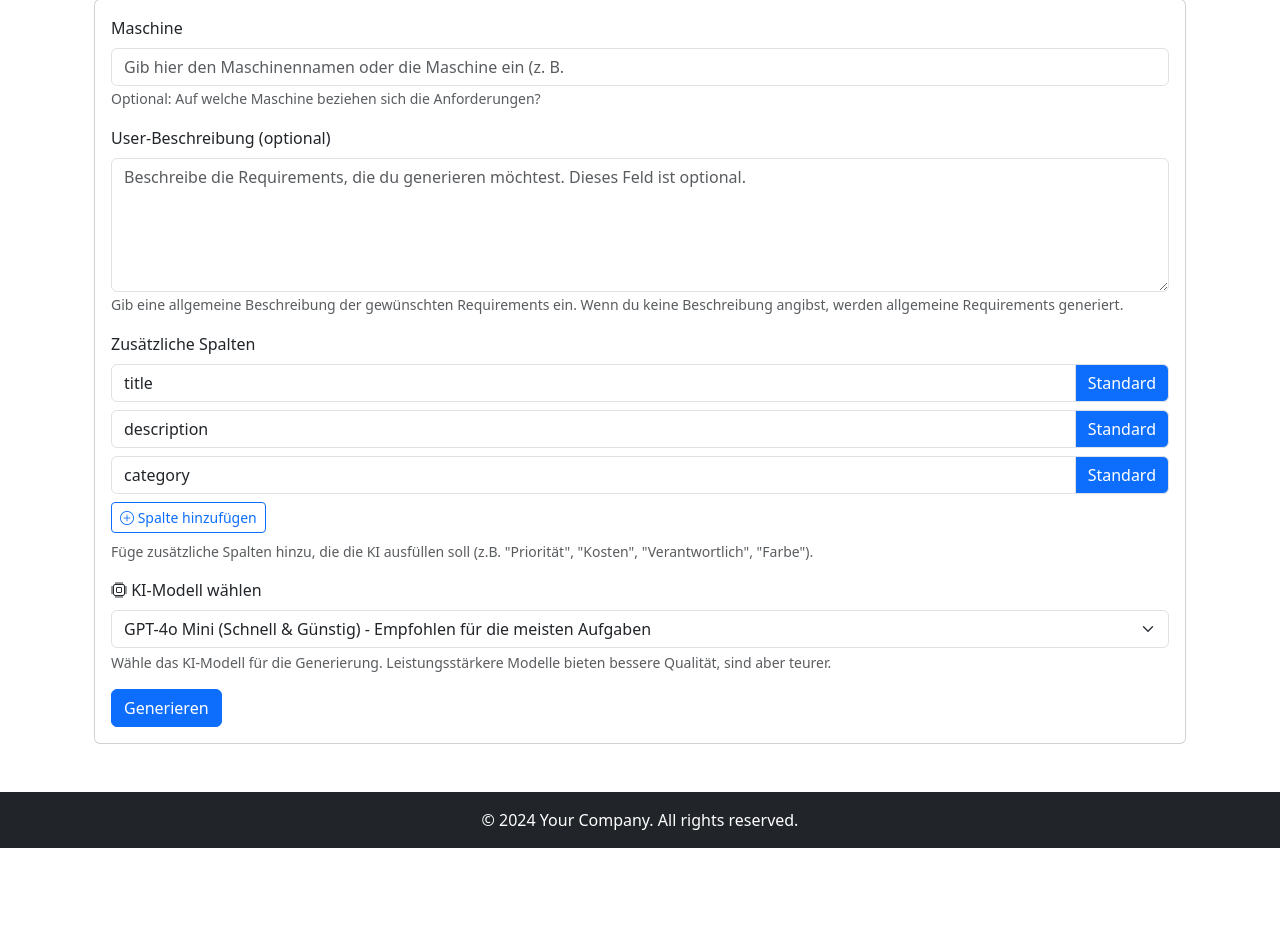
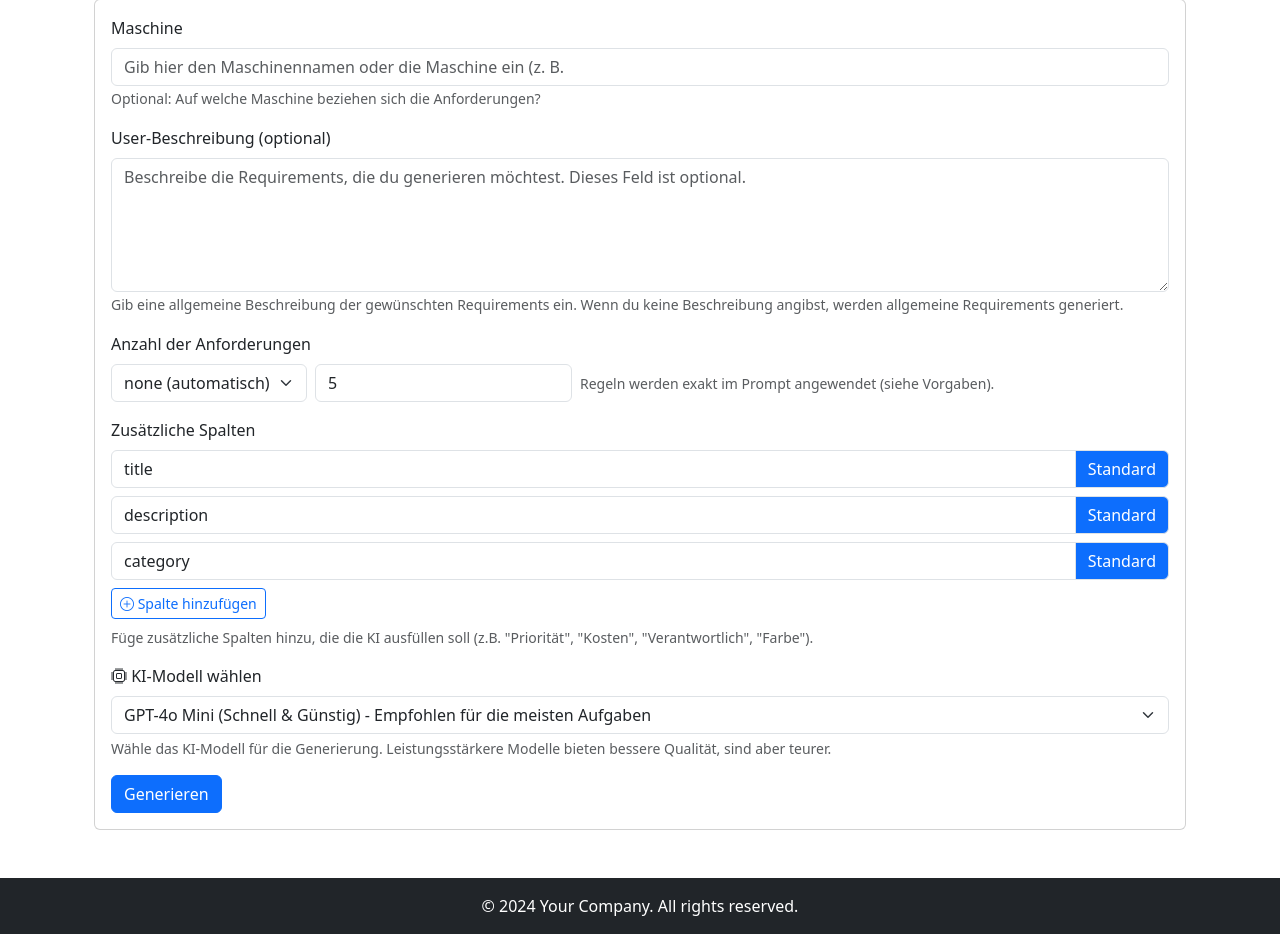
Before and after one commit to Aliwes1999/Interface_for_MBSE_Models, a Flask app: page /agent/1 in a window 1280 px wide. Shown: the part 319-1253 px from the top of the page. Before the commit the page ends 1167 px from the top, so only its background shows below. Run offline with Flask 3, Linux system fonts and the light colour scheme; a user stored in the database is signed in; tables that the repository leaves empty hold one stand-in row (values such as "Sample post").

```diff
--- a/app/templates/agent/agent.html
+++ b/app/templates/agent/agent.html
@@ -46,6 +46,26 @@ endblock %} {% block content %}
             Wenn du keine Beschreibung angibst, werden allgemeine Requirements
             generiert.</small
           >
+        </div>
+
+        <div class="mb-3">
+          <label class="form-label">Anzahl der Anforderungen</label>
+          <div class="row g-2 align-items-center">
+            <div class="col-auto">
+              <select class="form-select" id="amount_mode" name="amount_mode">
+                <option value="none" selected>none (automatisch)</option>
+                <option value="exact">exact (GENAU)</option>
+                <option value="min">min (MINDESTENS)</option>
+                <option value="max">max (HÖCHSTENS)</option>
+              </select>
+            </div>
+            <div class="col-auto">
+              <input type="number" min="1" class="form-control" id="amount_value" name="amount_value" placeholder="Wert" value="5" />
+            </div>
+            <div class="col-auto">
+              <small class="text-muted">Regeln werden exakt im Prompt angewendet (siehe Vorgaben).</small>
+            </div>
+          </div>
         </div>
 
         <div class="mb-3">
@@ -200,6 +220,36 @@ endblock %} {% block content %}
         combinedDescription += `Beschreibung: ${userDescription.trim()}\n`;
       }
 
+      // Read amount mode and value and append strict rules to the prompt.
+      const amountMode = (formData.get("amount_mode") || "none").toString();
+      let amountValueRaw = formData.get("amount_value");
+      let amountValue = parseInt(amountValueRaw, 10);
+      if (isNaN(amountValue) || amountValue < 1) {
+        amountValue = 5; // default
+      }
+
+      // Compute a small buffer for the 'min' rule. Use 20% rounded down, at least 1.
+      const buffer = Math.max(1, Math.floor(amountValue * 0.2));
+      const amount_value_plus_buffer = amountValue + buffer;
+
+      // Build exact instructions according to the 4 rules and append them
+      // EXACTLY as specified by the user (German text kept concise).
+      let amountInstruction = "";
+      if (amountMode === "exact") {
+        amountInstruction = `Erzeuge GENAU ${amountValue} Requirements.`;
+      } else if (amountMode === "min") {
+        amountInstruction = `Erzeuge mindestens ${amountValue} Requirements. Erzeuge nach Möglichkeit zwischen ${amountValue} und ${amount_value_plus_buffer} Requirements.`;
+      } else if (amountMode === "max") {
+        amountInstruction = `Erzeuge höchstens ${amountValue} Requirements. Erzeuge eine sinnvolle Anzahl <= ${amountValue}.`;
+      } else {
+        amountInstruction = `Wähle selbst eine sinnvolle Anzahl an Requirements (typischerweise zwischen 5 und 20).`;
+      }
+
+      // Append the instruction to the combined description so the model follows the rules.
+      if (amountInstruction) {
+        combinedDescription += `\nAnzahl-Regel: ${amountInstruction}\n`;
+      }
+
       const payload = new FormData();
       payload.append("user_description", combinedDescription);
       // Send empty inputs object to maintain backend compatibility
```
Also changed, not shown: 5 other files.
